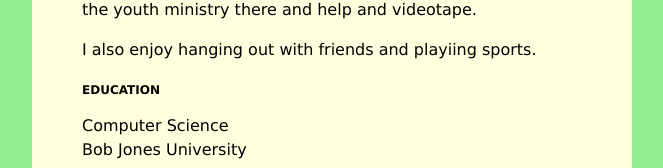
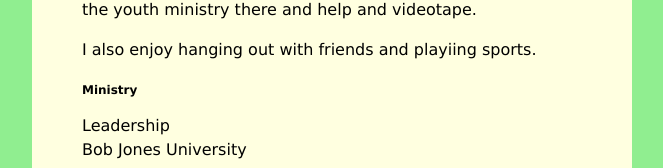
Before and after one commit to Cobegrandstaff/Cobegrandstaff.github.io, a plain HTML site: page index.html in a window 1280 px wide. Shown: the part 232-400 px from the top of the page, without its empty margins (308-971 px from the left). Drawn offline with Linux system fonts and the light colour scheme.

Commit message:
Update index.html

```diff
--- a/index.html
+++ b/index.html
@@ -41,8 +41,8 @@ h3 {
             I also enjoy hanging out with friends and playiing sports.
          </p>
 
-        <h3>EDUCATION</h3>
-        Computer Science<br>
+        <h3>Ministry</h3>
+        Leadership<br>
         Bob Jones University
     </div>
 
```
